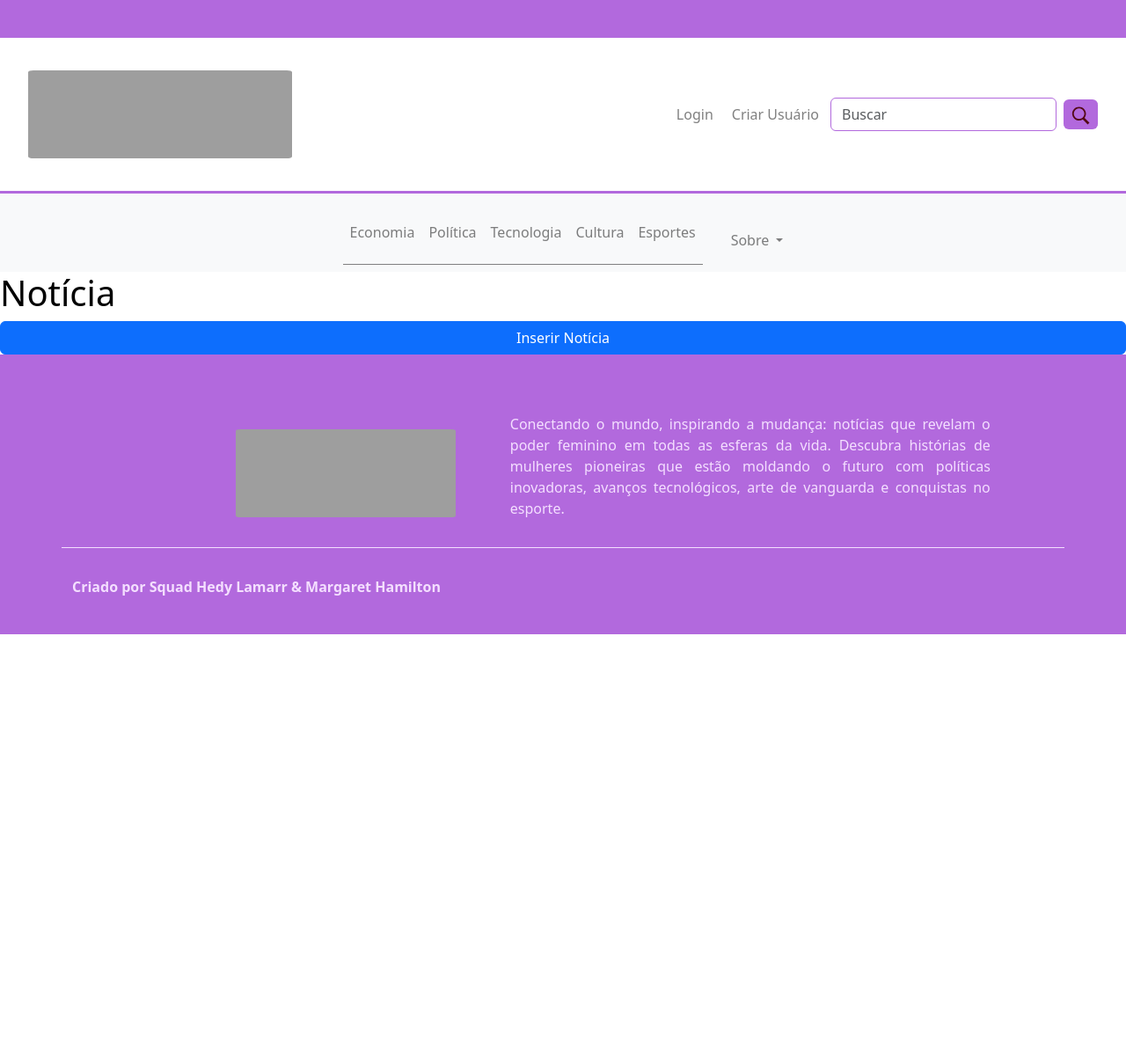
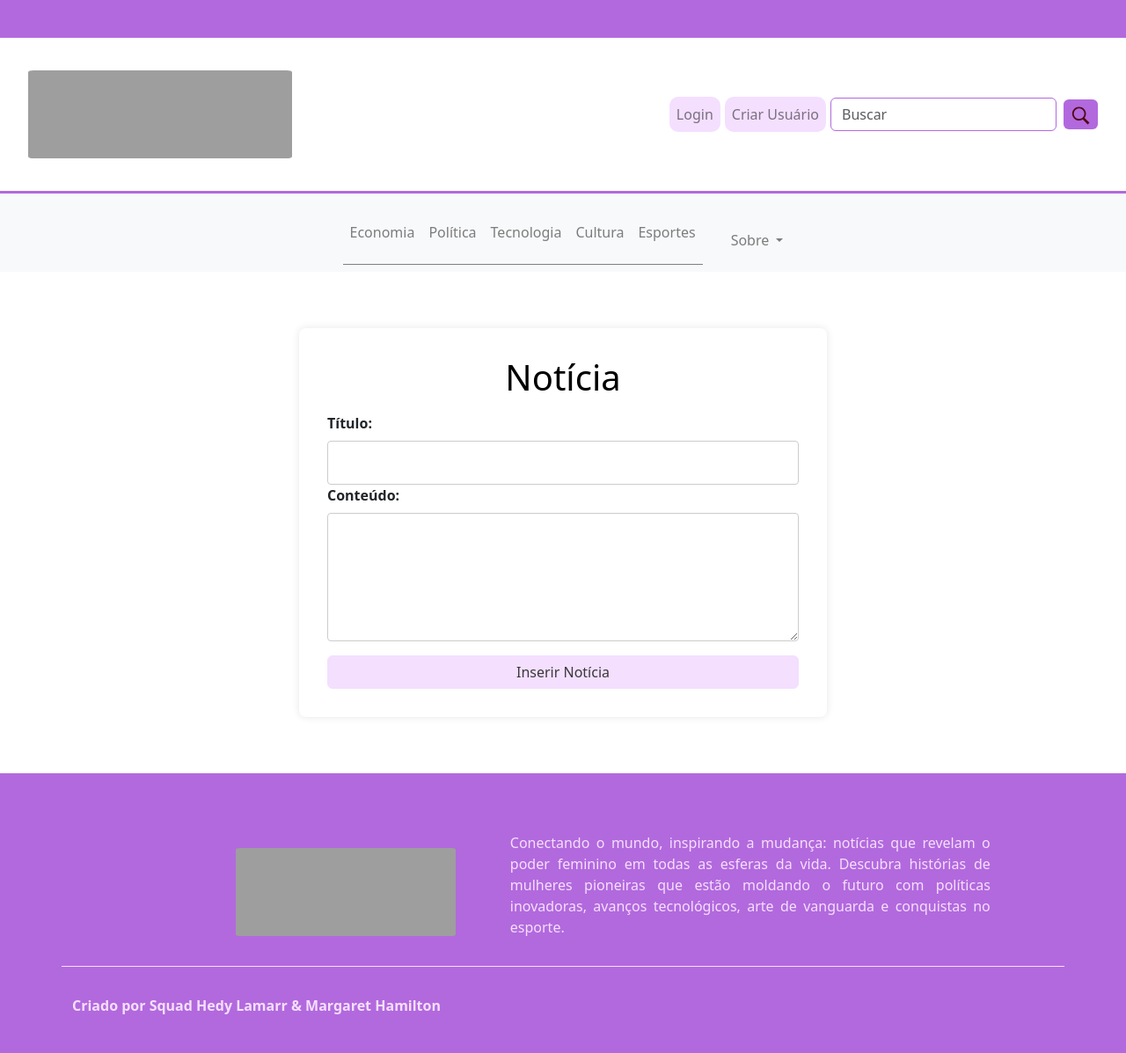
Before and after one commit to Hedy-Lamarr-e-Margaret-Hamilton/blog-noticias, a Django app: template noticias/templates/criar_noticia.html in a window 1280 px wide. Shown: the whole page at 88% size. Before the commit the page ends 721 px from the top, so only its background shows below. Run offline with Django 3.2, Linux system fonts and the light colour scheme; the template is opened without the code that fills it, so the values that code supplies are empty; parts of the project's set-up code (start-up, migrations or seed data) failed here and were passed over; some libraries are stand-ins or nearby versions; grey boxes are pictures that could not be loaded.

Commit message:
alterações no front

```diff
--- a/base/templates/nav.html
+++ b/base/templates/nav.html
@@ -11,10 +11,10 @@
     </ul>
 
     <ul class="navbar-nav ml-auto">
-      <li class="nav-item" style="margin-right: 5px;">
+      <li class="nav-item" style="margin-right: 5px; background-color: #F4DFFF; border-radius: 10px;">
           <a class="nav-link" href="{% url 'usuario:login' %}">Login</a>
       </li>
-      <li class="nav-item" style="margin-right: 5px;">
+      <li class="nav-item" style="margin-right: 5px; background-color: #F4DFFF; border-radius: 10px;">
           <a class="nav-link" href="{% url 'usuario:criar_usuario' %}">Criar Usuário</a>
       </li>
   </ul>
--- a/noticias/templates/criar_noticia.html
+++ b/noticias/templates/criar_noticia.html
@@ -2,17 +2,90 @@
 
 {% block content %}
 
+<div class="container-form">
   <h1 class="text-body-emphasis">Notícia</h1>
 
   {% if sucesso %}
     <p class="alert alert-success">Notícia criada com sucesso!</p>
   {% endif %}
 
-  <form action="" method="POST" id="form">
+  <form action="" method="POST" id="form" class="form-styled">
     {% csrf_token %}
     {{ form.as_p }}
 
+    <label for="titulo">Título:</label>
+    <input class="input-maior" type="text" name="titulo" id="titulo">
+
+    <label for="conteudo">Conteúdo:</label>
+    <textarea class="input-maior" name="conteudo" id="conteudo" rows="5"></textarea>
+
     <button type="submit" class="btn btn-primary btn-block">Inserir Notícia</button>
   </form>
+</div>
+
+<style>
+
+  #form input[type="text"],
+  #form input[type="email"],
+  #form input[type="password"],
+  #form textarea,
+  #form select {
+    width: 100%;
+  }
+  .container-form {
+    max-width: 600px;
+    margin: 5% auto;
+    padding: 2rem;
+    border-radius: 0.5rem;
+    box-shadow: 0 0 10px rgba(0, 0, 0, 0.1);
+  }
+
+
+  .text-body-emphasis {
+    text-align: center;
+    margin-bottom: 1rem;
+  }
+
+  /* Success message */
+  .alert-success {
+    color: #28a745;
+    background-color: #dff0d8;
+    border-color: #d4e7da;
+  }
+
+  /* Form styling */
+  .form-styled {
+    display: flex;
+    flex-direction: column;
+  }
+
+  .form-styled label {
+    margin-bottom: 0.5rem;
+    font-weight: bold;
+  }
+
+  .form-styled input,
+  .form-styled textarea {
+    padding: 0.75rem;
+    border: 1px solid #ccc;
+    border-radius: 0.25rem;
+  }
+
+  .form-styled button {
+    margin-top: 1rem;
+    background-color: #F4DFFF;
+    border-color: #F4DFFF;
+    color: #393939;
+  }
+
+  .form-styled button:hover {
+    background-color: #B269DD;
+    border-color: #B269DD;
+  }
+
+  .input-maior {
+  width: 300px;
+}
+</style>
 
 {% endblock %}
--- a/noticias/templates/painel_noticias.html
+++ b/noticias/templates/painel_noticias.html
@@ -10,7 +10,7 @@
       <thead>
         <tr>
           <th style="white-space: nowrap;">
-            <a href="{% url 'usuario:login' %}" class="btn btn-primary">Encerrar Sessão</a>
+            <a href="{% url 'usuario:login' %}" class="btn btn-primary" style="margin-right: 5px; background-color: #F4DFFF; border-color: #F4DFFF ; color: #393939;">Encerrar Sessão</a>
           </th>
         </tr>
         <tr>
```
Also changed, not shown: base/templates/quem_somos.html (+6 -3 lines), README.md, base/static/images/foto_gabriella.png (added).
